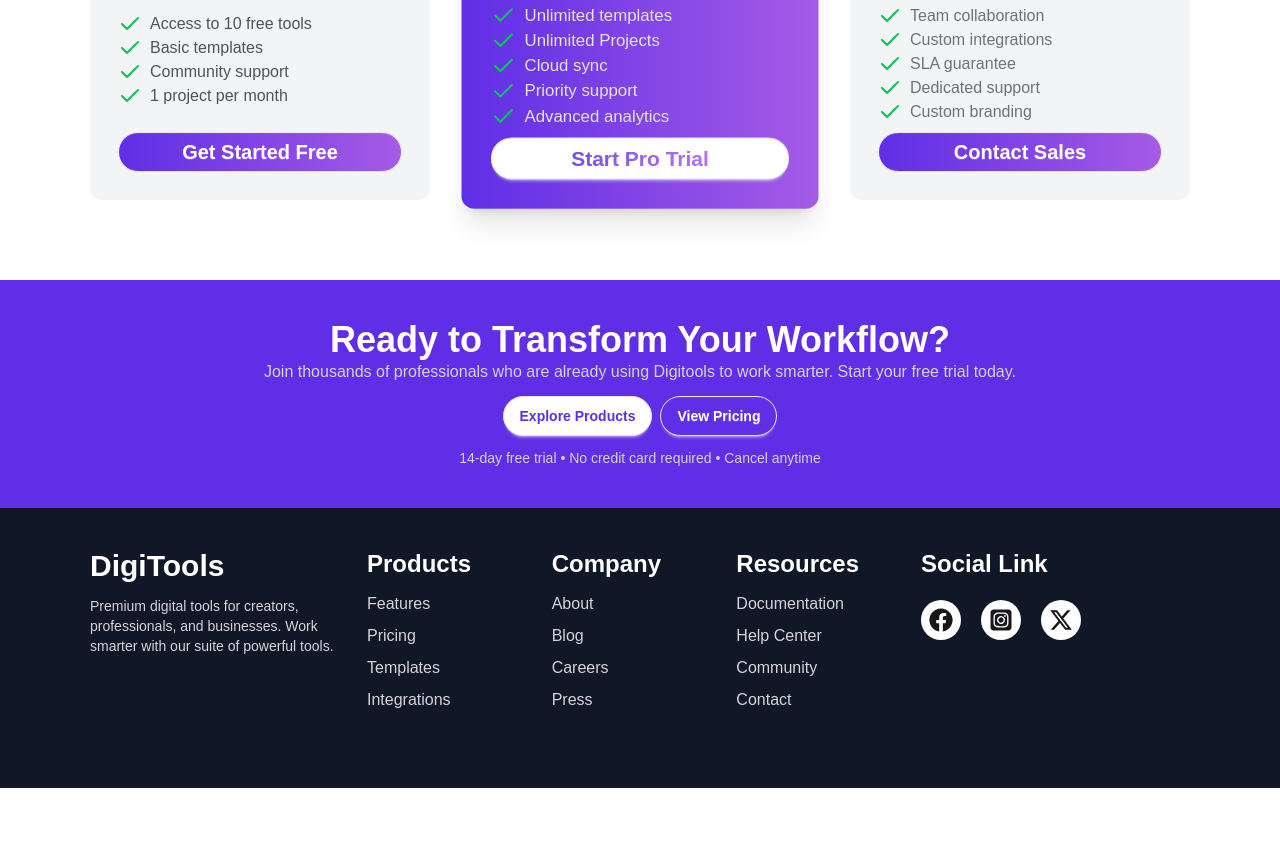
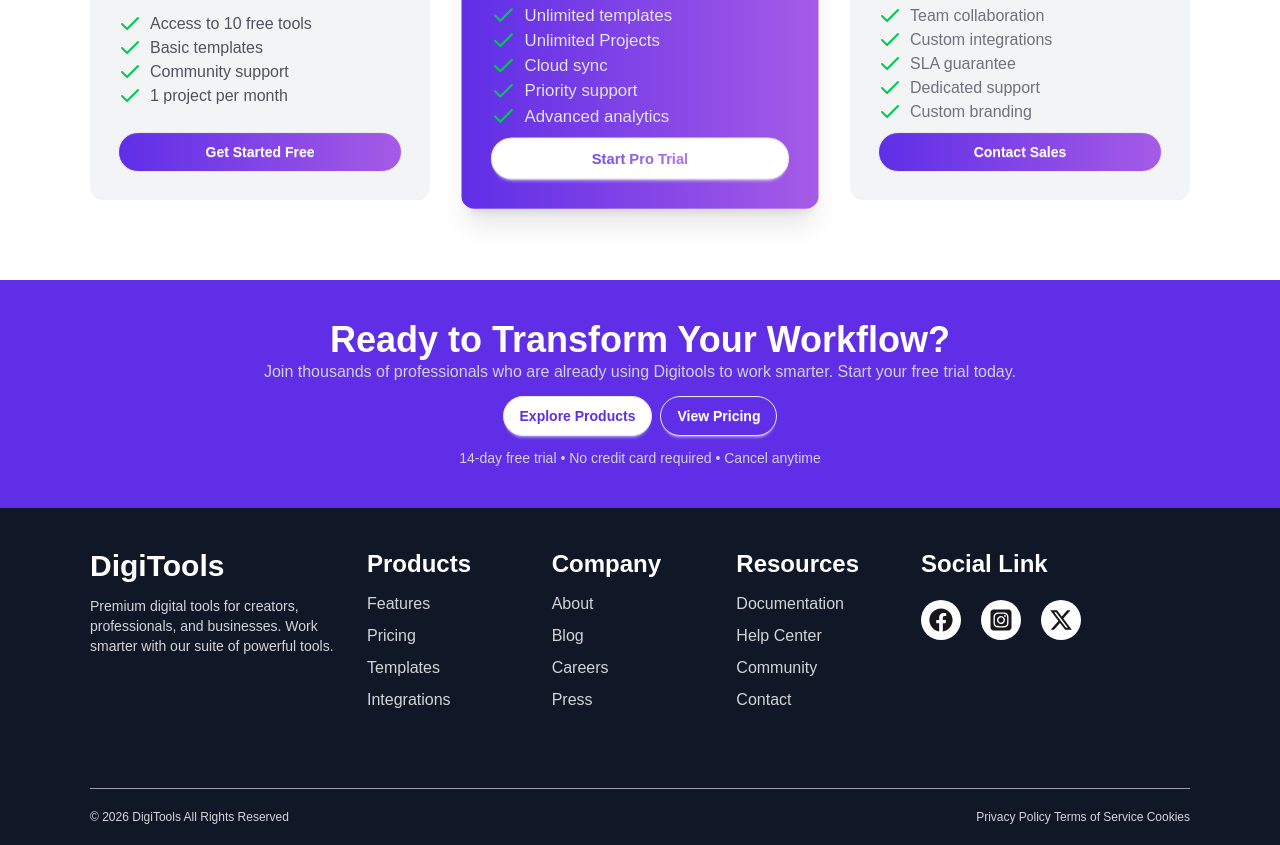
Before and after one commit to mahafujur80/DigiTools-PH-A06, a React (Vite) app: page / in a window 1280 px wide. Shown: the part 3340-4185 px from the top of the page. Before the commit the page ends 4128 px from the top, so only its background shows below. Built offline with nearby package versions, Linux system fonts and the light colour scheme.

Commit message:
footer complete copy rights  message

```diff
--- a/index.html
+++ b/index.html
@@ -4,7 +4,7 @@
     <meta charset="UTF-8" />
     <link rel="icon" type="image/svg+xml" href="/favicon.svg" />
     <meta name="viewport" content="width=device-width, initial-scale=1.0" />
-    <title>digitaltools</title>
+    <title>DigiTools</title>
   </head>
   <body class="overflow-x-clip">
     <div id="root"></div>
--- a/src/Components/Footer/FooterMain.jsx
+++ b/src/Components/Footer/FooterMain.jsx
@@ -51,6 +51,13 @@ const FooterMain = () => {
                     </div>
                 </div>
             </div>
+            <div className='max-w-[1100px] max-md:w-[90%] mx-auto'>
+                <div className='bg-zinc-400 h-px w-full'></div>
+                <div className='flex items-center justify-between py-5 max-md:flex-col'>
+                    <p className='text-zinc-300 text-xs'>&copy; {new Date().getFullYear()} DigiTools All Rights Reserved</p>
+                    <p className='text-zinc-300 text-xs'>Privacy Policy           Terms of Service           Cookies</p>
+                </div>
+            </div>
 
         </div>
     );
--- a/src/Components/Pricing/Pricing.jsx
+++ b/src/Components/Pricing/Pricing.jsx
@@ -24,7 +24,7 @@ const Pricing = () => {
                         <p className='flex gap-2 text-zinc-600'><Check className='text-green-500' />Community support</p>
                         <p className='flex gap-2 text-zinc-600'><Check className='text-green-500' />1 project per month</p>
                     </div>
-                    <button className='btn w-full text-xl font-bold rounded-3xl linear-bg text-white'>Get Started Free</button>
+                    <button className='btn w-full text-md font-bold rounded-3xl linear-bg text-white'>Get Started Free</button>
                 </div>
 
                 <div className='relative hover:-translate-y-2 transition duration-200 linear-bg shadow-xl rounded-xl space-y-2 p-7 flex flex-col justify-between scale-105'>
@@ -44,7 +44,7 @@ const Pricing = () => {
                         <p className='flex gap-2 text-zinc-200'><Check className='text-green-500' />Priority support</p>
                         <p className='flex gap-2 text-zinc-200'><Check className='text-green-500' />Advanced analytics</p>
                     </div>
-                    <button className='btn w-full text-xl font-bold rounded-3xl bg-white'><p className=' bg-linear-to-r from-[#5f2ee6] to-[#a55be6] bg-clip-text text-transparent'>Start Pro Trial</p></button>
+                    <button className='btn w-full text-md font-bold rounded-3xl bg-white'><p className=' bg-linear-to-r from-[#5f2ee6] to-[#a55be6] bg-clip-text text-transparent'>Start Pro Trial</p></button>
                 </div>
 
                 <div className='bg-gray-100 hover:shadow-xl  hover:translate-x-2 transition duration-200 rounded-xl space-y-2 p-7 flex flex-col justify-between'>
@@ -63,7 +63,7 @@ const Pricing = () => {
                         <p className='flex gap-2 text-zinc-500'><Check className='text-green-500' />Dedicated support</p>
                         <p className='flex gap-2 text-zinc-500'><Check className='text-green-500' />Custom branding</p>
                     </div>
-                    <button className='btn w-full text-xl font-bold rounded-3xl linear-bg text-white'>Contact Sales</button>
+                    <button className='btn w-full text-md font-bold rounded-3xl linear-bg text-white'>Contact Sales</button>
                 </div>
             </div>
         </div>
```
Also changed, not shown: public/favicons.png (added).
